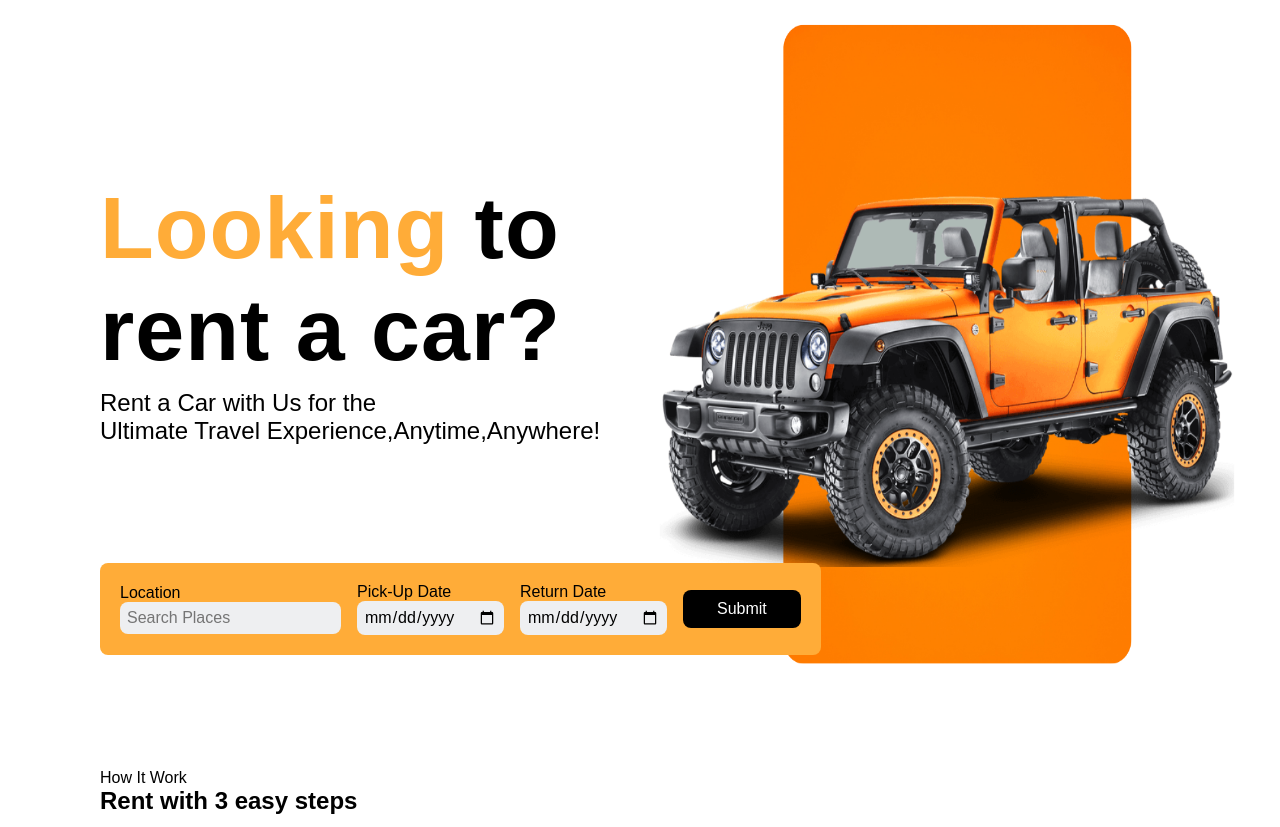
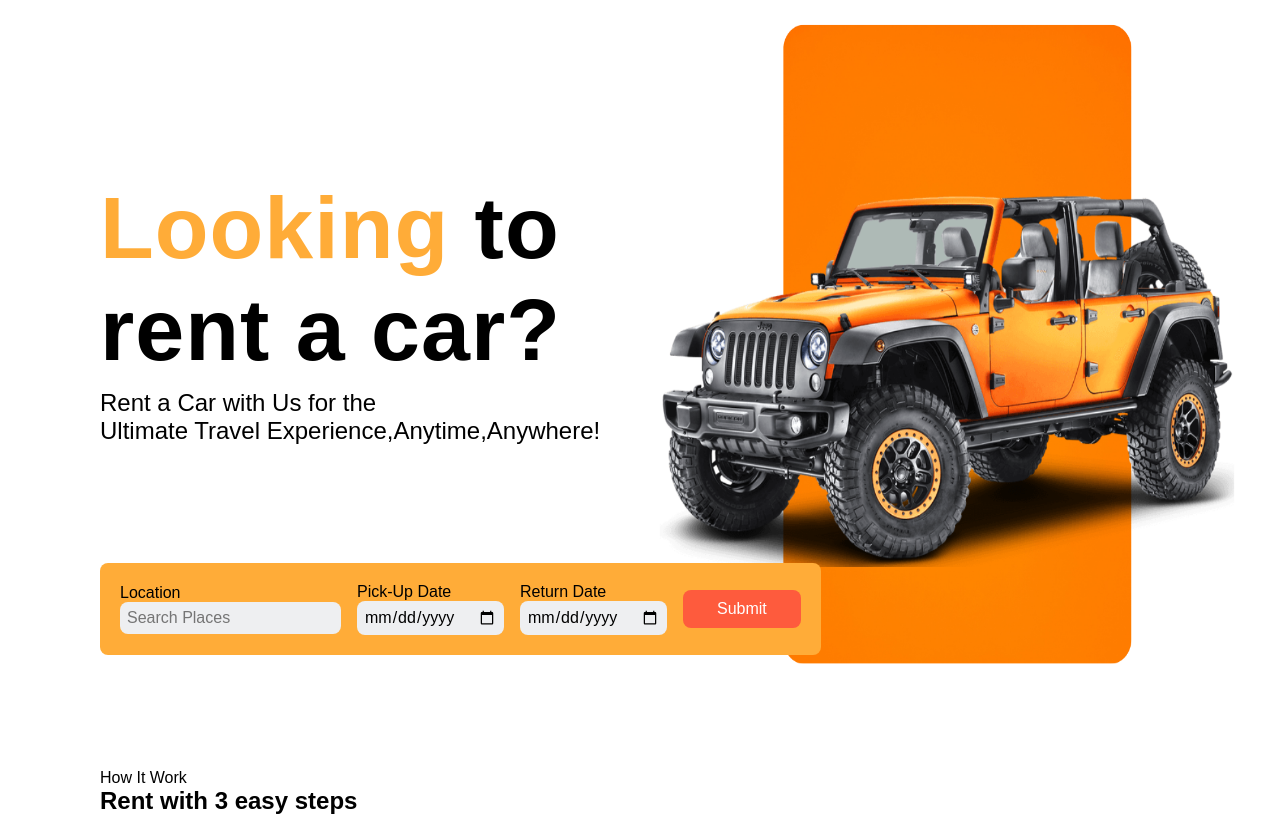
Before and after one commit to enisshabani/UEB24_Gr12, a PHP site: page / in a window 1280 px wide, with the pointer over the restyled element. Shown: the part 81-908 px from the top of the page. Run offline with PHP 8.4, Linux system fonts and the light colour scheme.

Commit message:
Enis Morina

```diff
--- a/style.css
+++ b/style.css
@@ -158,6 +158,9 @@ header{
   color: #fff;
   font-size: 1rem;
   font-weight: 500;
+}
+.form-container form .btn:hover {
+  background: var(--main-color);
 }
 
 
```
